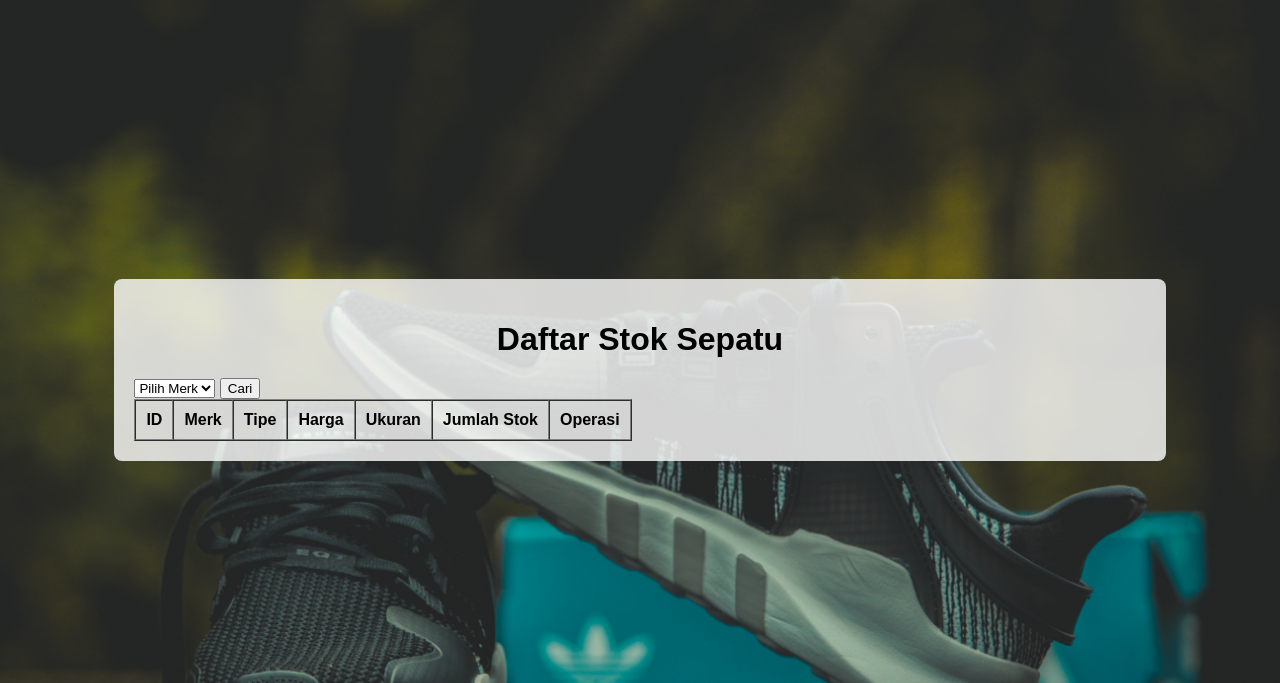
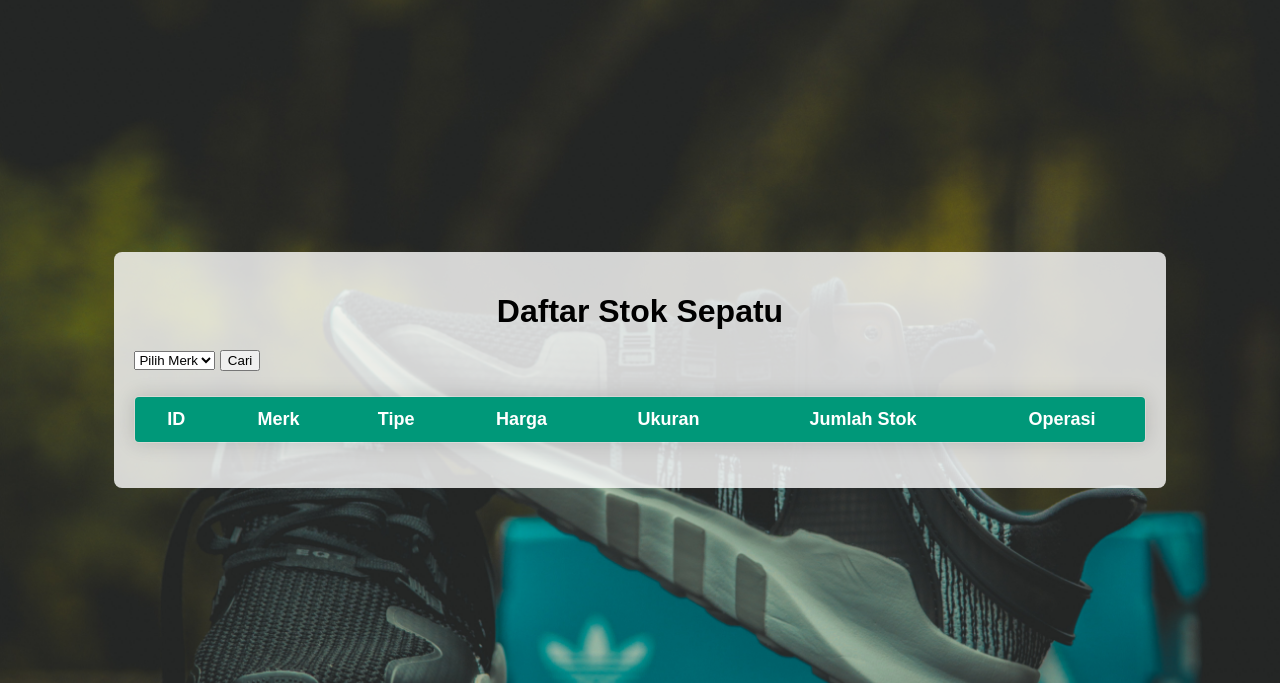
Before and after one commit to quenzvezda/Web-Ukur-Sepatu, a PHP site: page /tampil.php in a window 1280 px wide. Shown: the part 38-721 px from the top of the page. Run offline with PHP 8.4, Linux system fonts and the light colour scheme; data that the repository does not hold is empty.

Commit message:
change table style in "main.css"

```diff
--- a/resource/main.css
+++ b/resource/main.css
@@ -114,3 +114,55 @@ nav a {
 nav a:hover {
   background-color: rgba(255, 255, 255, 0.2);
 }
+
+/* Tabel Styles */
+.table {
+  width: 100%;
+  border-collapse: collapse;
+  margin: 25px 0;
+  font-size: 18px;
+  text-align: left;
+  border-radius: 5px;
+  overflow: hidden;
+  box-shadow: 0 0 20px rgba(0, 0, 0, 0.15);
+}
+
+.table thead tr {
+  background-color: #009879;
+  color: white;
+  text-align: center;
+}
+
+.table th,
+.table td {
+  padding: 12px 15px;
+  border: none;
+  text-align: center;
+}
+
+.table tbody tr {
+  border-bottom: 1px solid #dddddd;
+}
+
+.table tbody tr:last-of-type {
+  border-bottom: none;
+}
+
+.table tbody tr:nth-of-type(even) {
+  background-color: #f3f3f3;
+}
+
+.table tbody tr:hover {
+  background-color: #f5f5f5;
+  cursor: pointer;
+}
+
+.table tbody a {
+  text-decoration: none;
+  color: #009879;
+  transition: color 0.3s;
+}
+
+.table tbody a:hover {
+  color: #00664b;
+}
--- a/tampil.php
+++ b/tampil.php
@@ -34,7 +34,7 @@ $offset = ($page - 1) * $limit;
             </select>
             <input type="submit" value="Cari">
         </form>
-        <table border="1" cellspacing="0" cellpadding="10">
+        <table class="table" border="1" cellspacing="0" cellpadding="10">
             <thead>
                 <tr>
                     <th>ID</th>
```
